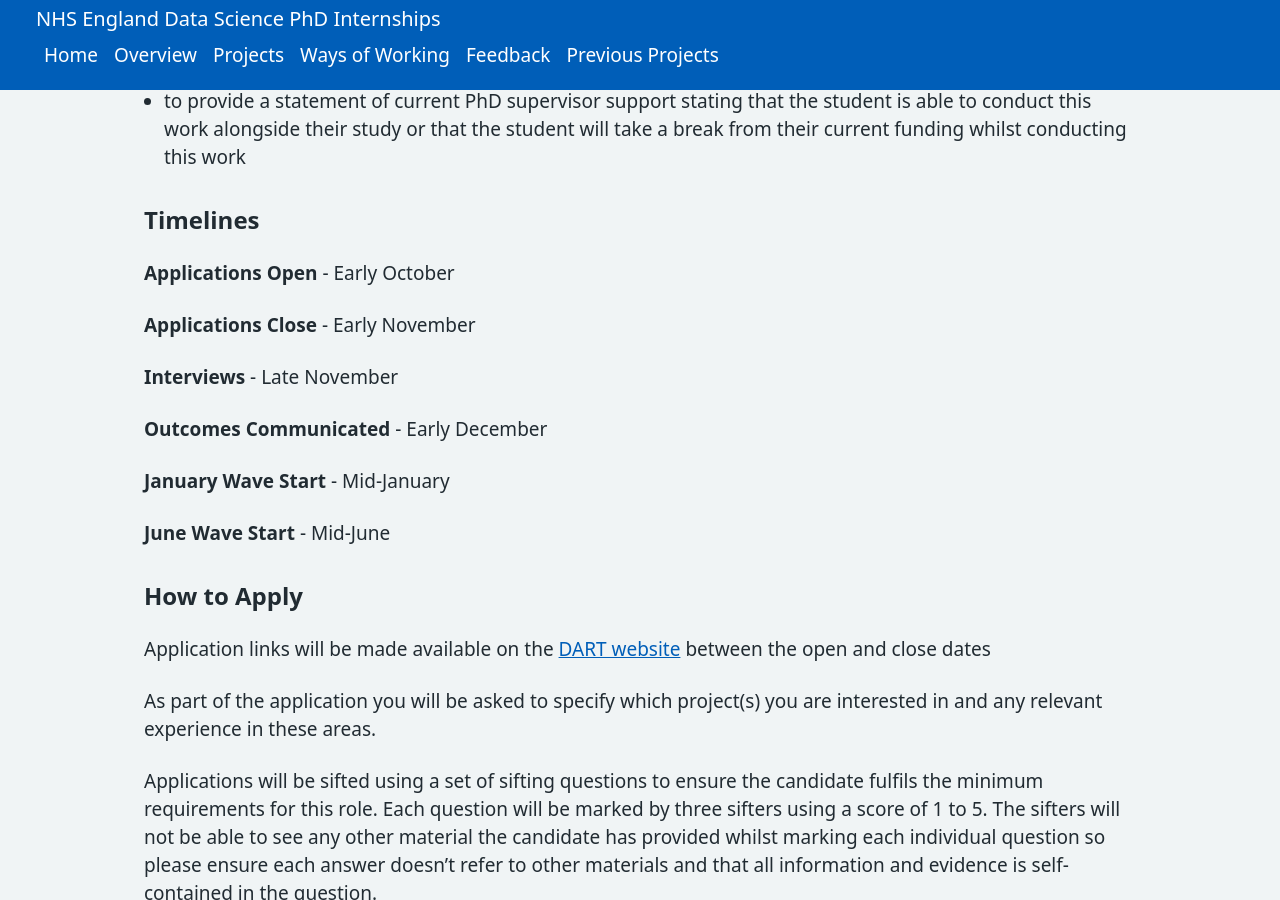
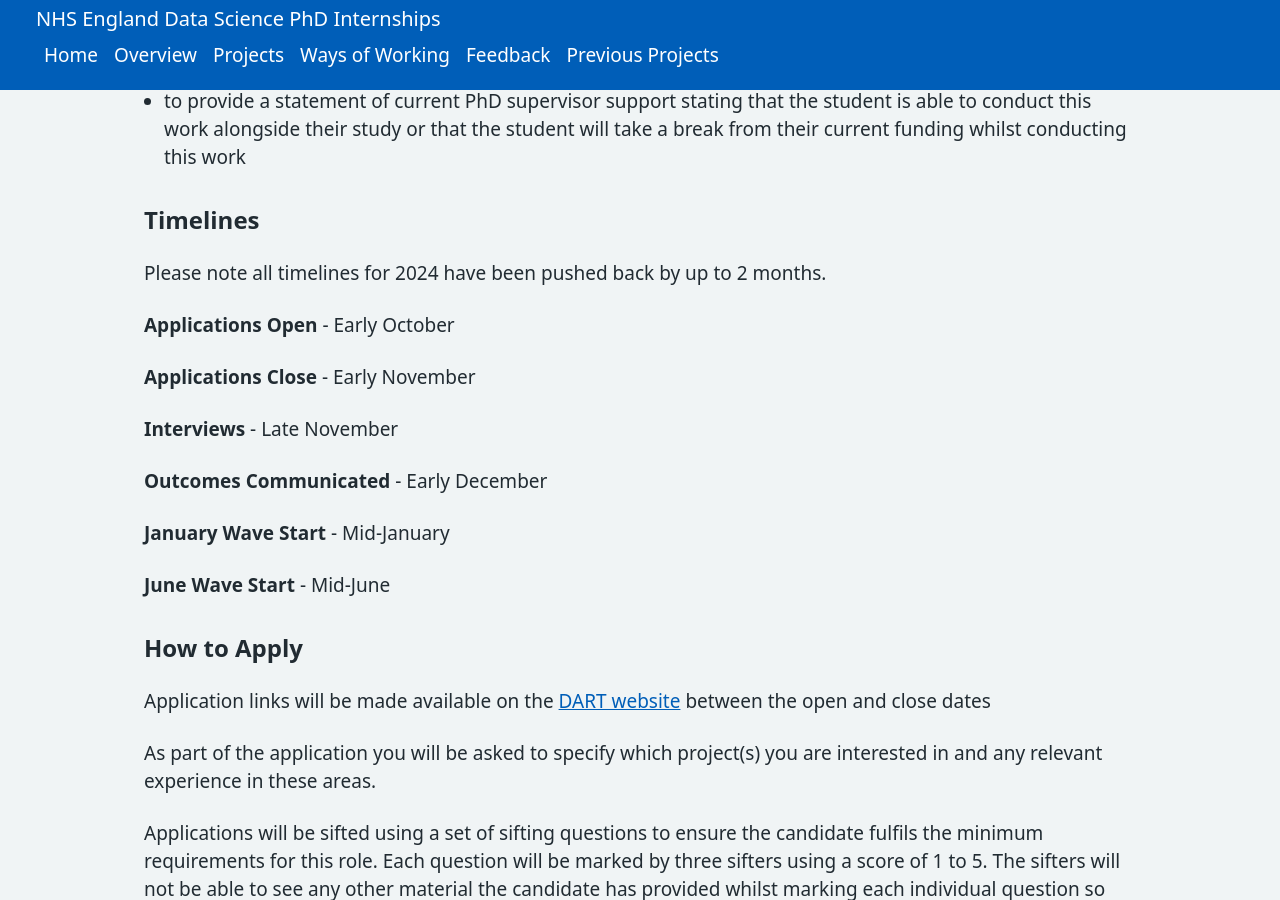
Before and after one commit to nhsx/nhsx-internship-projects, a Jekyll site: the page built from content/overview.md, in a window 1280 px wide and 900 px high, scrolled down 2397 px. Built offline with Jekyll 4.4.1, drawn with Linux system fonts in a browser that asks for light colours.

Commit message:
overview.md update

```diff
--- a/content/overview.md
+++ b/content/overview.md
@@ -52,6 +52,7 @@ Applicants will need:
 - to provide a statement of current PhD supervisor support stating that the student is able to conduct this work alongside their study or that the student will take a break from their current funding whilst conducting this work
 
 ### Timelines
+Please note all timelines for 2024 have been pushed back by up to 2 months.
 
 **Applications Open** - Early October
 
```
